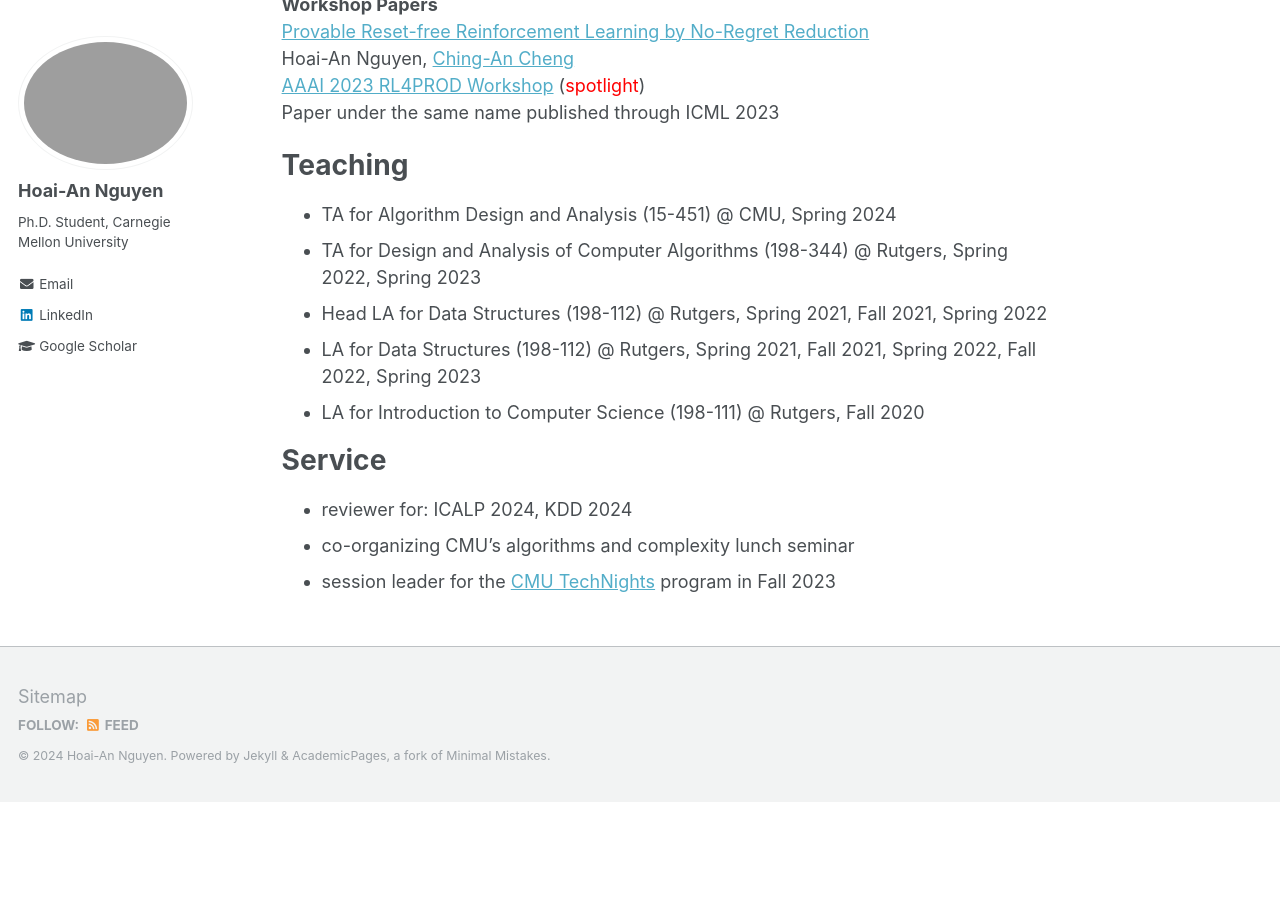
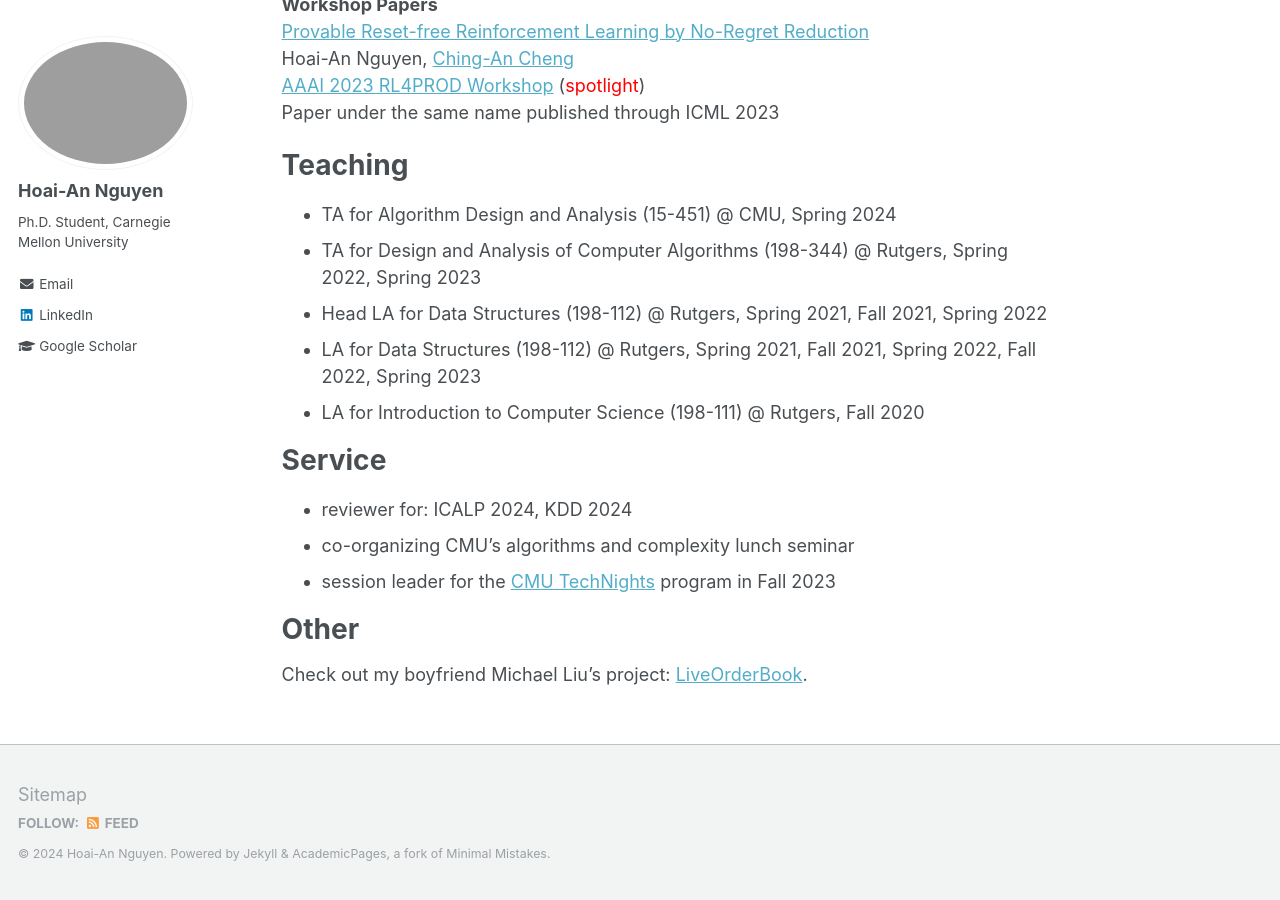
Before and after one commit to hoai77/hoai77.github.io, a Jekyll site: the page built from _pages/about.md, in a window 1280 px wide and 900 px high, scrolled down 1029 px. Built offline with Jekyll 4.4.1, drawn with Linux system fonts in a browser that asks for light colours; before the commit the page ends 1831 px from its top, so only the background shows below that.

Commit message:
mikes website

```diff
--- a/_pages/about.md
+++ b/_pages/about.md
@@ -51,3 +51,7 @@ Service
 - reviewer for: ICALP 2024, KDD 2024
 - co-organizing CMU's algorithms and complexity lunch seminar
 - session leader for the [CMU TechNights](https://www.cmu.edu/scs/technights/) program in Fall 2023
+
+Other
+=====
+Check out my boyfriend Michael Liu's project: [LiveOrderBook](https://liveorderbook.xyz/).
```
